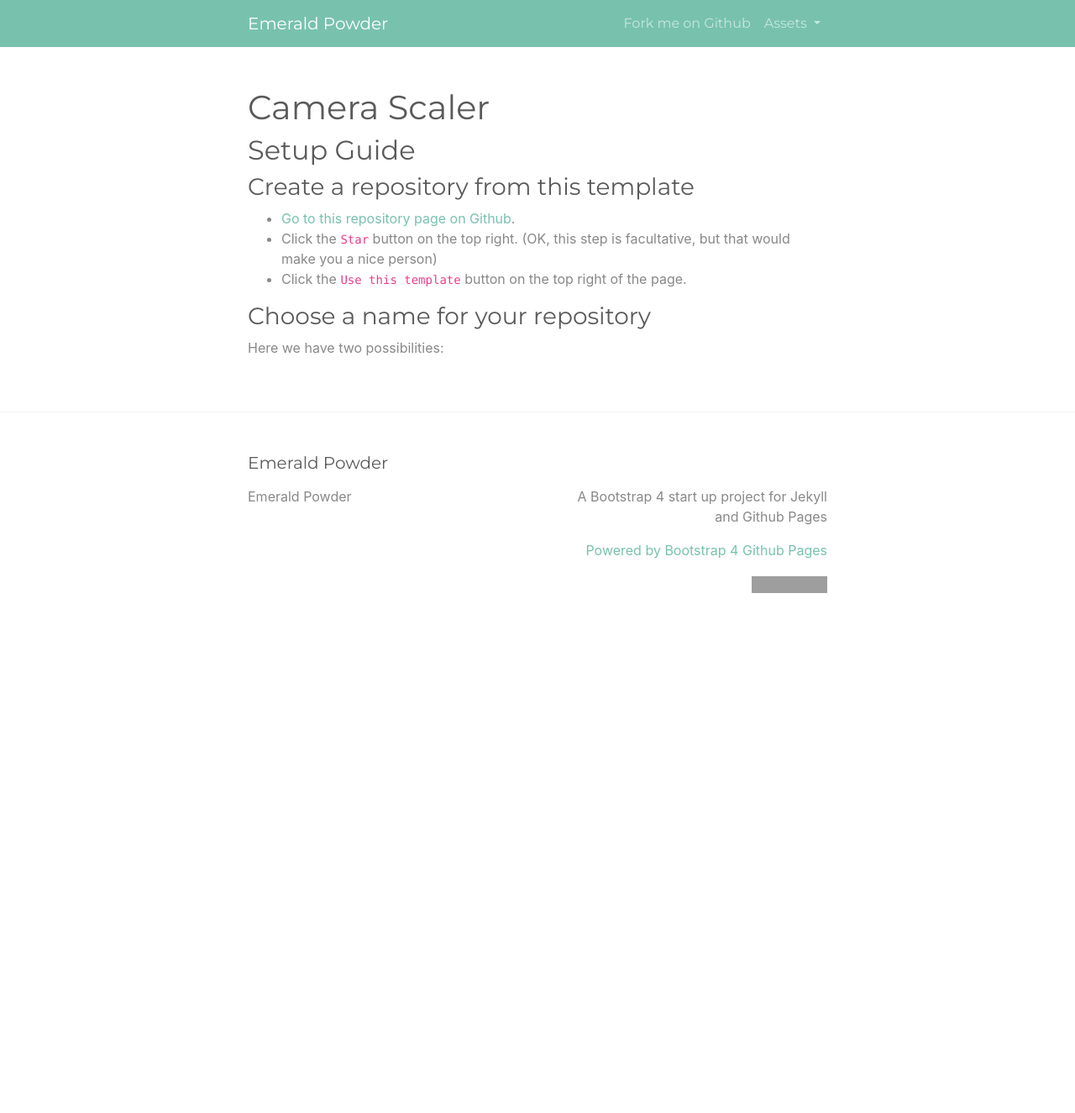
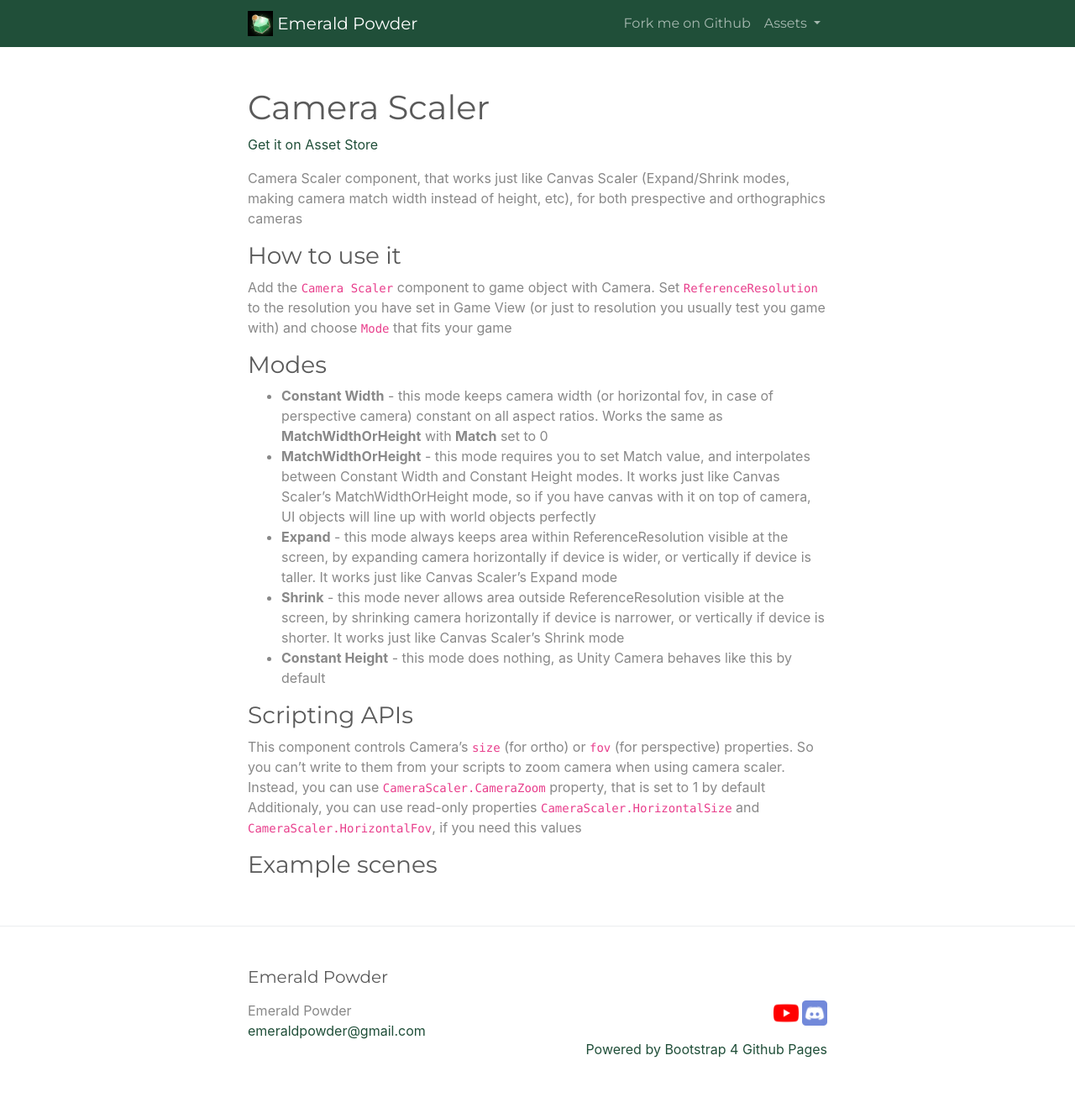
Before and after one commit to emeraldpowder/emeraldpowder.github.io, a Jekyll site: the page built from _unity_assets/camera_scaler.md, in a window 1280 px wide. Shown: the whole page at 84% size. Built offline with Jekyll 4.4.1, drawn with Linux system fonts in a browser that asks for light colours; before the commit the page ends 900 px from its top, so only the background shows below that; grey boxes are pictures that could not be loaded.

Commit message:
Camera scaler page

```diff
--- a/_includes/footer.html
+++ b/_includes/footer.html
@@ -1,4 +1,3 @@
-
 <div class="py-5 border-top">
   <div class="container">
 
@@ -9,32 +8,30 @@
       <div class="col-sm">
         <ul class="list-unstyled">
           <li>
-            {%- if site.author -%}
-              {{ site.author | escape }}
-            {%- else -%}
-              {{ site.title | escape }}
-            {%- endif -%}
+            Emerald Powder
           </li>
-          {%- if site.email -%}
-            <li>
-              <a href="mailto:{{ site.email }}">
-                {{ site.email }}
-              </a>
-            </li>
-          {%- endif -%}
+          <li>
+            <a href="mailto:emeraldpowder@gmail.com">
+              emeraldpowder@gmail.com
+            </a>
+          </li>
         </ul>
       </div>
 
 
       <div class="col-sm text-right">
-        <p>{{- site.description | escape -}}</p>
+        <p>
+          <a href="https://www.youtube.com/c/EmeraldPowder">
+            <img src="{{ "/assets/youtube.png" | relative_url }}" width="30" height="30" class="d-inline-block" alt="YouTube">
+          </a>
+          <a href="https://discord.com/4kd654Z">
+            <img src="{{ "/assets/discord.png" | relative_url }}" width="30" height="30" class="d-inline-block" alt="Discord">
+          </a>
+        </p>
 
         <p>
           <a href="https://nicolas-van.github.io/bootstrap-4-github-pages/">Powered by Bootstrap 4 Github Pages</a>
         </p>
-        <p>
-          <a href="https://github.com/nicolas-van/bootstrap-4-github-pages"><img alt="GitHub Repo stars" src="https://img.shields.io/github/stars/nicolas-van/bootstrap-4-github-pages?style=social"></a>
-        <p>
       </div>
 
     </div>
--- a/_includes/header.html
+++ b/_includes/header.html
@@ -1,6 +1,9 @@
 <nav class="navbar navbar-expand-lg navbar-dark bg-primary">
   <div class="container">
-    <a class="navbar-brand" rel="author" href="{{ "/" | relative_url }}">{{ site.title | escape }}</a>
+    <a class="navbar-brand" rel="author" href="{{ "/" | relative_url }}">
+      <img src="{{ "/assets/logo.jpg" | relative_url }}" width="30" height="30" class="d-inline-block align-top" alt="Site logo">
+      {{ site.title | escape }}
+    </a>
 
     {%- assign page_paths = site.header_pages -%}
     <button class="navbar-toggler" type="button" data-toggle="collapse" data-target="#navbarSupportedContent"
@@ -28,9 +31,7 @@
             {% for unity_asset in site.unity_assets %}
               <li><a class="dropdown-item" href="{{ unity_asset.url }}">{{ unity_asset.title }}</a></li>
             {% endfor %}
-            <li><a class="dropdown-item" href="#">Another action</a></li>
-            <li><hr class="dropdown-divider"></li>
-            <li><a class="dropdown-item" href="#">Something else here</a></li>
+            <!--<li><hr class="dropdown-divider"></li>-->
           </ul>
         </li>
       </ul>
--- a/_sass/_variables.scss
+++ b/_sass/_variables.scss
@@ -42,7 +42,7 @@ $green:   #56CC9D !default;
 $teal:    #20c997 !default;
 $cyan:    #6CC3D5 !default;
 
-$primary:       #78C2AD !default;
+$primary:       #204F39 !default;
 $secondary:     #F3969A !default;
 $success:       $green !default;
 $info:          $cyan !default;
--- a/_unity_assets/camera_scaler.md
+++ b/_unity_assets/camera_scaler.md
@@ -3,15 +3,24 @@ layout: page
 title: Camera Scaler
 ---
 
+[Get it on Asset Store]()
 
-## Setup Guide
+Camera Scaler component, that works just like Canvas Scaler (Expand/Shrink modes, making camera match width instead of height, etc), for both prespective and orthographics cameras
 
-### Create a repository from this template
+### How to use it
 
-* [Go to this repository page on Github](https://github.com/nicolas-van/bootstrap-4-github-pages).
-* Click the `Star` button on the top right. (OK, this step is facultative, but that would make you a nice person)
-* Click the `Use this template` button on the top right of the page.
+Add the `Camera Scaler` component to game object with Camera. Set `ReferenceResolution` to the resolution you have set in Game View (or just to resolution you usually test you game with) and choose `Mode` that fits your game
 
-### Choose a name for your repository
+### Modes
+* **Constant Width** - this mode keeps camera width (or horizontal fov, in case of perspective camera) constant on all aspect ratios. Works the same as **MatchWidthOrHeight** with **Match** set to 0
+* **MatchWidthOrHeight** - this mode requires you to set Match value, and interpolates between Constant Width and Constant Height modes. It works just like Canvas Scaler's MatchWidthOrHeight mode, so if you have canvas with it on top of camera, UI objects will line up with world objects perfectly
+* **Expand** - this mode always keeps area within ReferenceResolution visible at the screen, by expanding camera horizontally if device is wider, or vertically if device is taller. It works just like Canvas Scaler's Expand mode
+* **Shrink** - this mode never allows area outside ReferenceResolution visible at the screen, by shrinking camera horizontally if device is narrower, or vertically if device is shorter. It works just like Canvas Scaler's Shrink mode
+* **Constant Height** - this mode does nothing, as Unity Camera behaves like this by default
 
-Here we have two possibilities:
+### Scripting APIs
+
+This component controls Camera's `size` (for ortho) or `fov` (for perspective) properties. So you can't write to them from your scripts to zoom camera when using camera scaler. Instead, you can use `CameraScaler.CameraZoom` property, that is set to 1 by default
+Additionaly, you can use read-only properties `CameraScaler.HorizontalSize` and `CameraScaler.HorizontalFov`, if you need this values
+
+### Example scenes
```
Also changed, not shown: assets/discord.png (added), assets/logo.jpg (added), assets/youtube.png (added).
